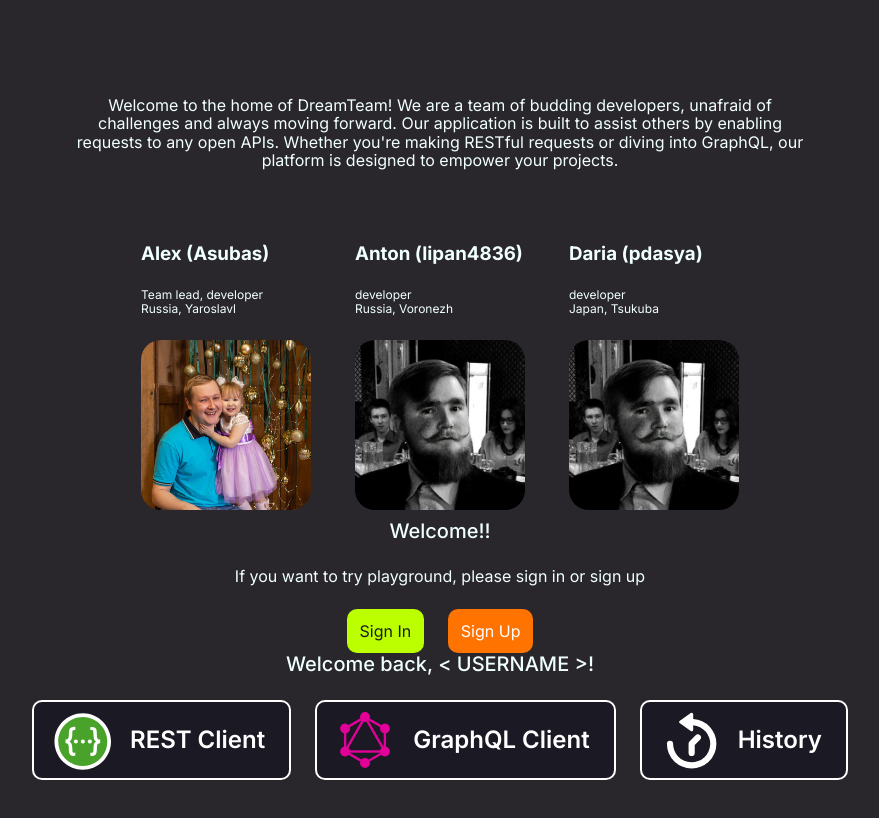
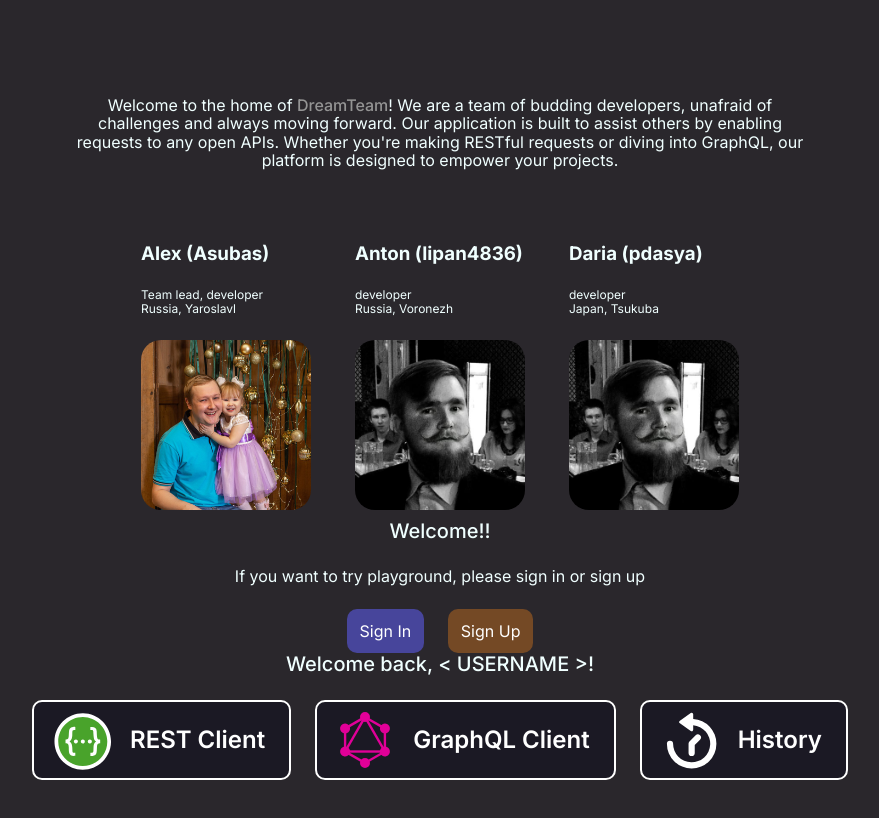
Before and after one commit to Asubas/graphiql-app, a Next.js app: page / in a window 1280 px wide. Shown: the top 818 px of the page, without its empty margins (200-1079 px from the left). Built offline with nearby package versions, Linux system fonts and the light colour scheme.

Commit message:
DTR-02/refactor: fix up text and colors in about component

```diff
--- a/src/app/globals.scss
+++ b/src/app/globals.scss
@@ -20,7 +20,7 @@ body {
 // --------- buttons ---------
 
 .btnSignup {
-  background: #ff7301;
+  background: #744925;
   color: #ffffff;
   cursor: pointer;
   font-size: 1em;
@@ -42,7 +42,7 @@ body {
   }
 
   &:hover {
-    background: #2b2bff;
+    background: rgb(46, 46, 129);
     transition: all 0.5s;
     border-radius: 10px;
     box-shadow: 0px 6px 15px #0000ff61;
@@ -56,8 +56,8 @@ body {
 }
 
 .btnSignin {
-  background: #bbff00;
-  color: #1d1d1d;
+  background: #47459b;
+  color: #ffffff;
   cursor: pointer;
   font-size: 1em;
   padding: 0.8rem;
@@ -80,7 +80,7 @@ body {
 
   &:hover {
     color: #ffffff;
-    background: #2b2bff;
+    background: rgb(46, 46, 129);
     transition: all 0.5s;
     border-radius: 10px;
     box-shadow: 0px 6px 15px #0000ff61;
--- a/src/components/About/About.module.scss
+++ b/src/components/About/About.module.scss
@@ -8,6 +8,11 @@
   flex-direction: column;
   align-items: center;
   gap: 48px;
+
+  .strong {
+    color: #949494;
+    font-weight: 500;
+  }
 
   .team {
     display: flex;
--- a/src/components/About/About.tsx
+++ b/src/components/About/About.tsx
@@ -5,10 +5,10 @@ export default function About() {
   return (
     <div className={styles.about}>
       <article className={styles.description}>
-        Welcome to the home of DreamTeam! We are a team of budding developers, unafraid of
-        challenges and always moving forward. Our application is built to assist others by enabling
-        requests to any open APIs. Whether you&apos;re making RESTful requests or diving into
-        GraphQL, our platform is designed to empower your projects.
+        Welcome to the home of <span className={styles.strong}>DreamTeam</span>! We are a team of
+        budding developers, unafraid of challenges and always moving forward. Our application is
+        built to assist others by enabling requests to any open APIs. Whether you&apos;re making
+        RESTful requests or diving into GraphQL, our platform is designed to empower your projects.
       </article>
       <div className={styles.team}>
         <a className={styles.member} href="https://github.com/Asubas" target="_blank">
```
Also changed, not shown: 1 other file (tests, documents, lock files or other folders).
